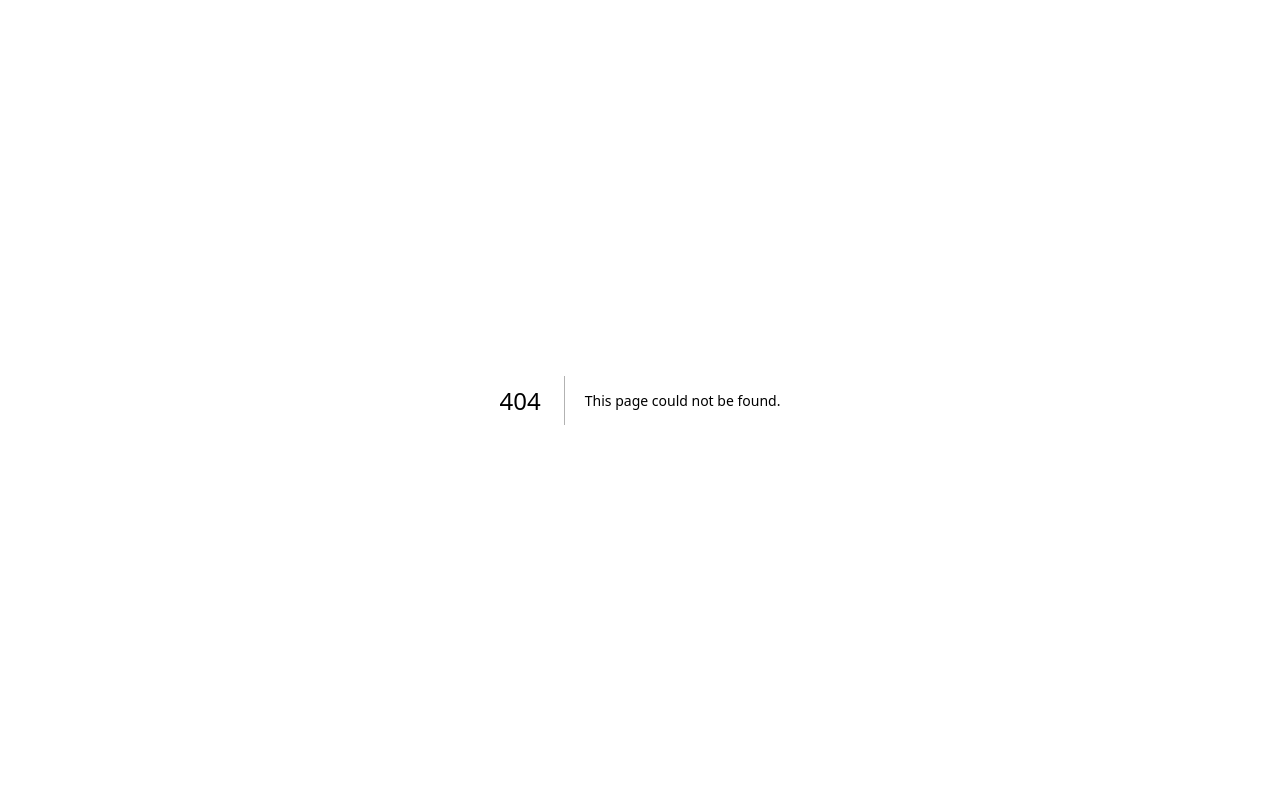
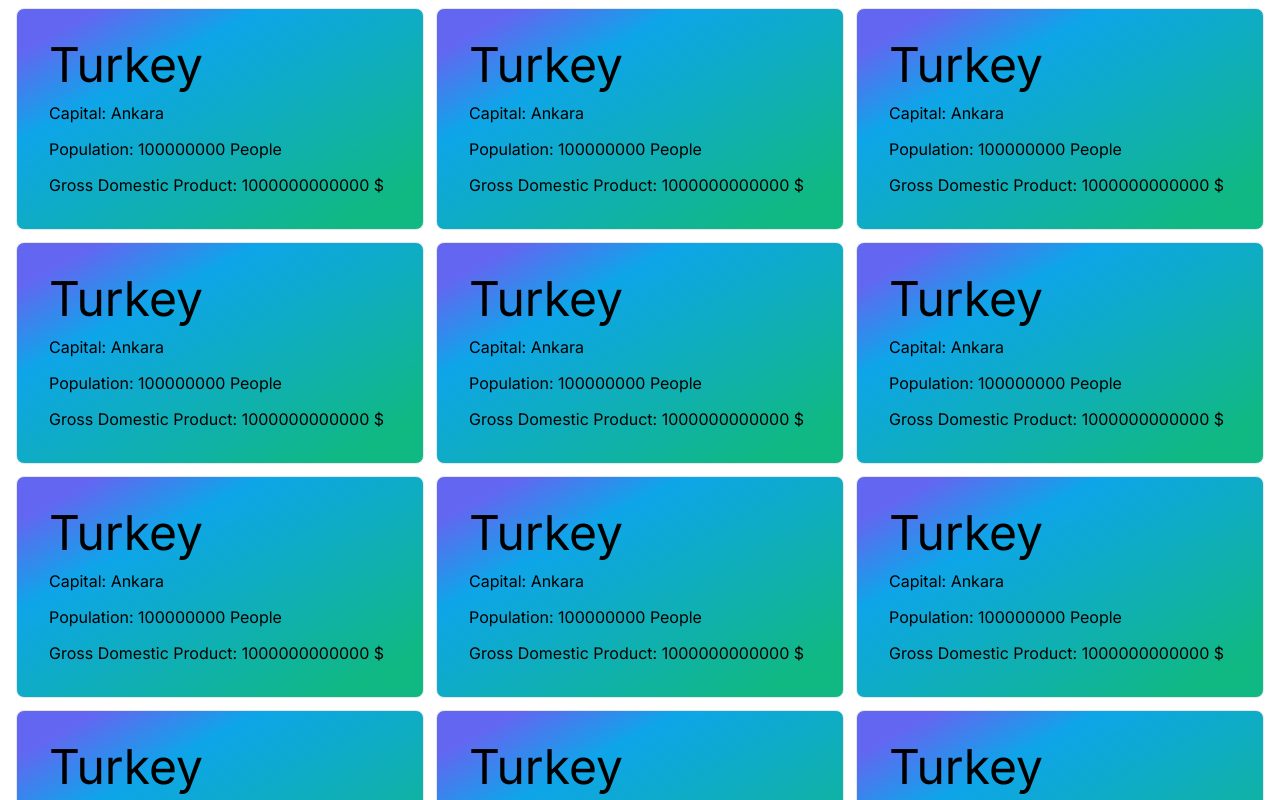
Before and after one commit to bounswe/bounswe2023group4, a Next.js app in the folder practice-app/frontend/: page /emre-batuhan-goc in a window 1280 px wide. Before the commit this address had no page. Shown: the top 800 px of the page. Built offline with nearby package versions, Linux system fonts and the light colour scheme.

Commit message:
implement country page with mock data

```diff
--- /dev/null
+++ b/practice-app/frontend/app/emre-batuhan-goc/page.tsx
@@ -0,0 +1,21 @@
+import { Country } from '@/api/emre-batuhan-goc/types'
+import CountryCard from '@/components/emre-batuhan-goc/CountryCard'
+
+const MockCountries: Country[] = Array<Country>(100).fill({
+  name: 'Turkey',
+  capital: 'Ankara',
+  population: 100000000,
+  gdp: 1000000000000,
+})
+
+const Page = () => {
+  return (
+    <div className="grid gap-3 grid-cols-3 px-4 pt-2">
+      {MockCountries.map((country, i) => (
+        <CountryCard key={i} country={country} />
+      ))}
+    </div>
+  )
+}
+
+export default Page
```
